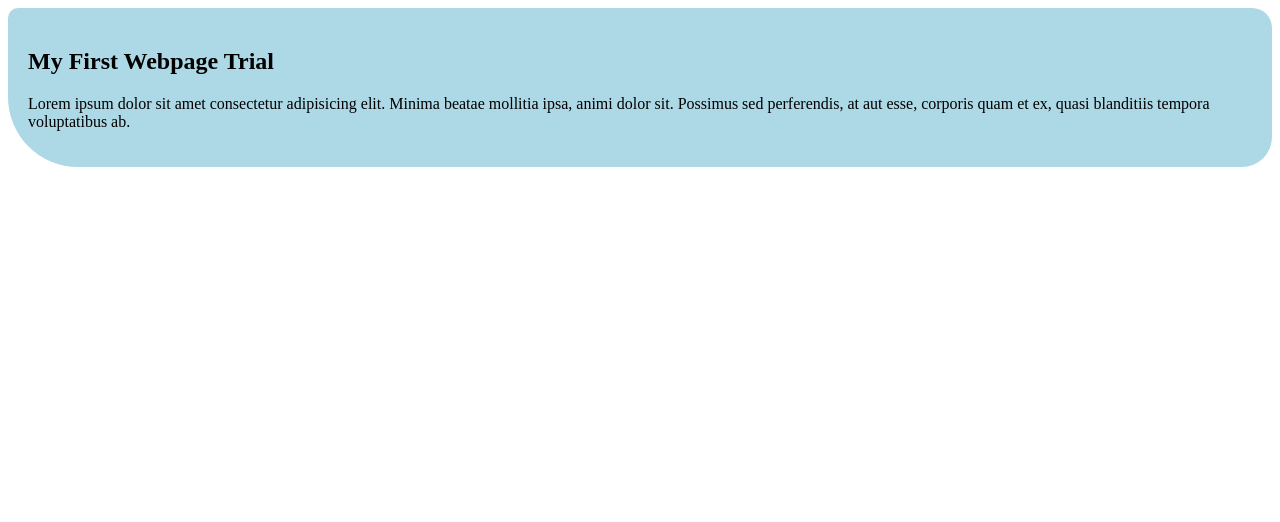
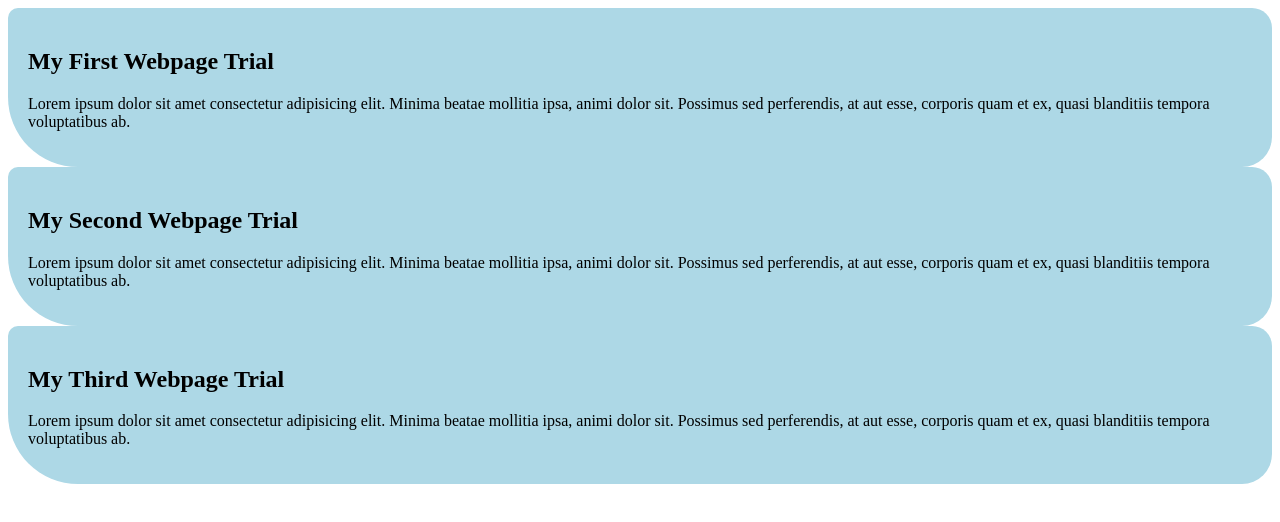
Before and after one commit to iqbalhasan2098/my-shelly-coop-repo, a plain HTML site: page index.html in a window 1280 px wide. Drawn offline with Linux system fonts and the light colour scheme.

Commit message:
second commit

```diff
--- a/index.html
+++ b/index.html
@@ -12,6 +12,14 @@
     <p>Lorem ipsum dolor sit amet consectetur adipisicing elit. Minima beatae mollitia ipsa, animi dolor sit. Possimus sed perferendis, at aut esse, corporis quam et ex, quasi blanditiis tempora voluptatibus ab.</p>
 
     </div>
+ <div>
+        <h2> My Second Webpage Trial</h2>
+    <p>Lorem ipsum dolor sit amet consectetur adipisicing elit. Minima beatae mollitia ipsa, animi dolor sit. Possimus sed perferendis, at aut esse, corporis quam et ex, quasi blanditiis tempora voluptatibus ab.</p>
 
+    </div> <div>
+        <h2> My Third Webpage Trial</h2>
+    <p>Lorem ipsum dolor sit amet consectetur adipisicing elit. Minima beatae mollitia ipsa, animi dolor sit. Possimus sed perferendis, at aut esse, corporis quam et ex, quasi blanditiis tempora voluptatibus ab.</p>
+
+    </div>
 </body>
 </html>
```
